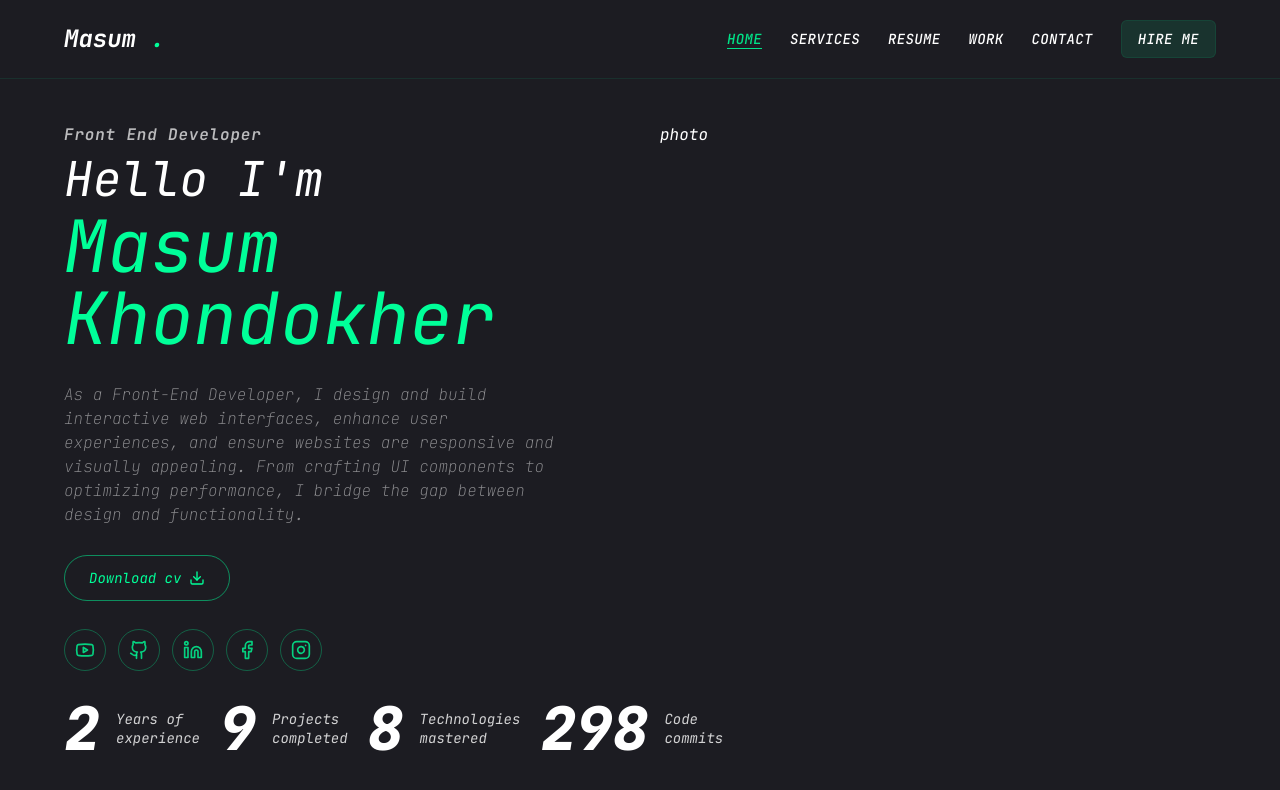
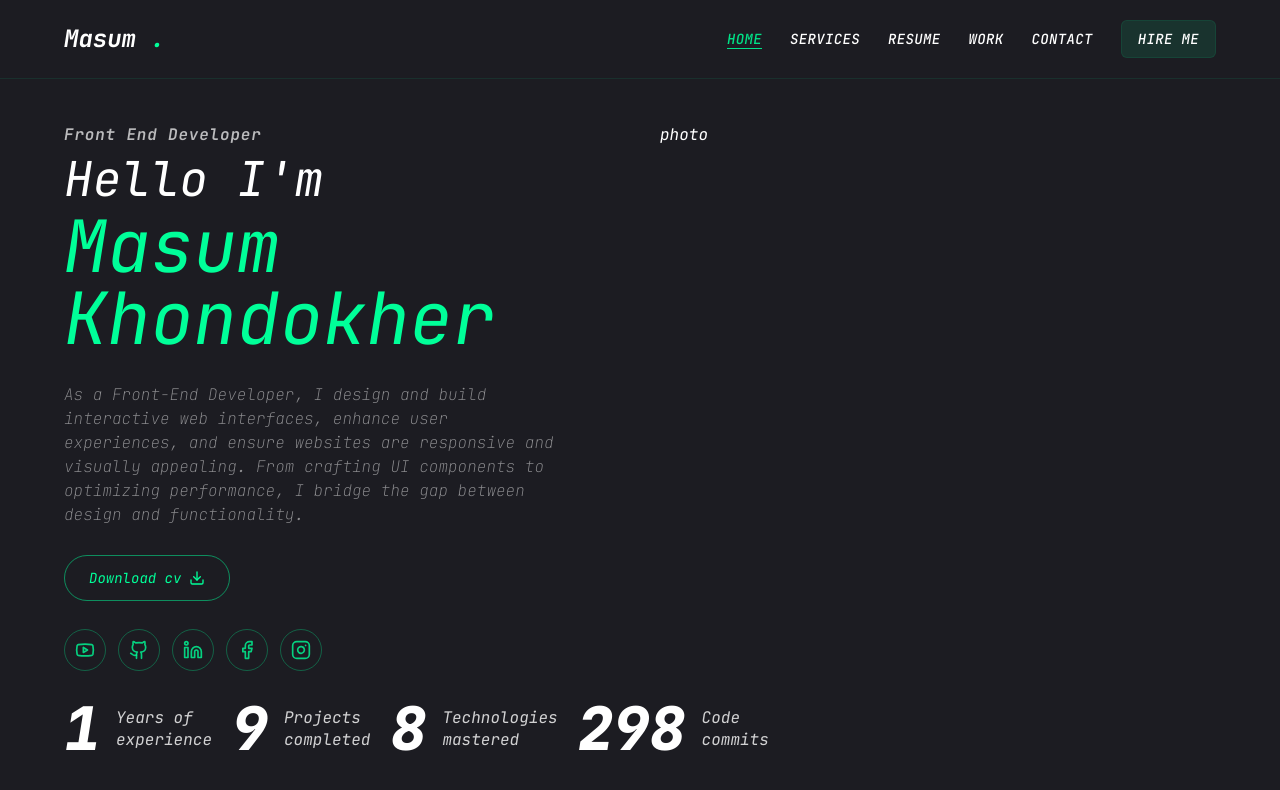
Before and after one commit to mdmasum4713/My-Portfolio, a Next.js app: page / in a window 1280 px wide. Shown: the top 790 px of the page. Built offline with nearby package versions, Linux system fonts and the light colour scheme.

Commit message:
complete statistics page

```diff
--- /dev/null
+++ b/components/Photo.tsx
@@ -0,0 +1,9 @@
+import React from 'react'
+
+ const Photo = () => {
+  return (
+    <div>Photo</div>
+  )
+}
+
+export default Photo
--- a/components/Statistics.tsx
+++ b/components/Statistics.tsx
@@ -20,7 +20,7 @@ const Statistics = () => {
             <p
               className={`${
                 item.text.length < 15 ? "max-w-[100px]" : "max-w-[150px]"
-              } leading-snug text-white/80 text-sm`}
+              } leading-snug text-white/80 text-pretty`}
             >
               {item?.text}
             </p>
--- a/constants/index.ts
+++ b/constants/index.ts
@@ -7,7 +7,7 @@ export const NavbarData=[
 ];
 
 export const statsData = [
-    { num: 2, text: "Years of experience" },
+    { num: 1, text: "Years of experience" },
     { num: 9, text: "Projects completed" },
     { num: 8, text: "Technologies mastered" },
     { num: 300, text: "Code commits" },
```
